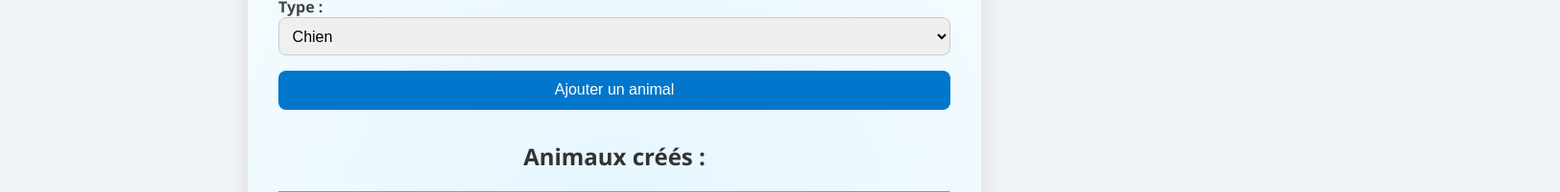
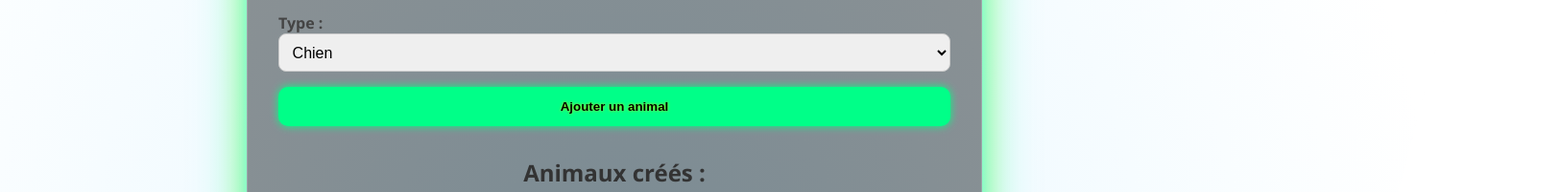
Before and after one commit to Tonny654/-Le-Garage-du-Turfu, a website with bundled scripts: page index.html in a window 1280 px wide. Shown: the part 247-448 px from the top of the page at 96% size, 1625 px wide, since content can reach past the window. Built offline with nearby package versions, Linux system fonts and the light colour scheme; files whose address does not match are found by name.

Commit message:
ajout du formulaire html css

```diff
--- a/index.html
+++ b/index.html
@@ -6,6 +6,7 @@
   <link rel="stylesheet" href="style.css">
 </head>
 <body>
+
   <div class="container">
     <h1>Ajouter un Animal</h1>
     <form id="form-animal">
@@ -54,6 +55,6 @@
     <div id="liste-voitures"></div>
   </div>
 
-  <script type="module" src="main.js"></script>
+  <script type="module" src="./index.js"></script>
 </body>
 </html>
--- a/style.css
+++ b/style.css
@@ -1,21 +1,44 @@
 body {
   font-family: 'Segoe UI', sans-serif;
-  background-color: #f0f4f8;
   margin: 0;
   padding: 0;
+  background-size: cover;
+  min-height: 100vh;
 }
 
 .container {
   max-width: 700px;
-  margin: 3rem auto;
+  margin: 4rem auto;
   padding: 2rem;
-  background: rgba(255, 255, 255, 0.9);
-  border-radius: 16px;
-  box-shadow: 0 12px 25px rgba(0, 0, 0, 0.1);
+  background: rgba(0, 0, 0, 0.7); /* Forme sombre pour contraste */
+  border-radius: 20px;
+  box-shadow:
+    0 0 15px #00ffcc,
+    0 0 30px #ccff00,
+    0 0 50px #00ffcc;
+  color: #eaffd0;
   position: relative;
-  overflow: hidden;
-  z-index: 1;
+  z-index: 2;
+  backdrop-filter: blur(6px);
+  border: 1px solid rgba(255, 255, 255, 0.2);
+  animation: pulseNeon 2s infinite alternate;
 }
+
+@keyframes pulseNeon {
+  from {
+    box-shadow:
+      0 0 10px #00ffcc,
+      0 0 20px #ccff00,
+      0 0 30px #00ffcc;
+  }
+  to {
+    box-shadow:
+      0 0 20px #00ffcc,
+      0 0 40px #ccff00,
+      0 0 60px #00ffcc;
+  }
+}
+
 
 .container::before {
   content: "";
@@ -57,14 +80,28 @@ input, select {
 }
 
 button {
-  background-color: #0077cc;
-  color: white;
+  background-color: #00ff88;
+  color: #000;
+  font-weight: bold;
   border: none;
-  padding: 0.7rem;
-  font-size: 1rem;
-  border-radius: 8px;
+  padding: 0.8rem 1.2rem;
+  border-radius: 10px;
   cursor: pointer;
-  transition: background-color 0.2s ease;
+  transition: all 0.3s ease;
+  box-shadow: 0 0 8px #00ff88;
+  text-shadow: 0 0 3px #ccff00;
+}
+
+button:hover {
+  background-color: #111; /* effet néon sur fond sombre */
+  color: #ccff00;
+  box-shadow:
+    0 0 10px #ccff00,
+    0 0 20px #00ffcc,
+    0 0 30px #ccff00,
+    0 0 40px #00ffcc;
+  text-shadow: 0 0 5px #ccff00, 0 0 10px #00ffcc;
+  transform: scale(1.05);
 }
 
 button:hover {
```
